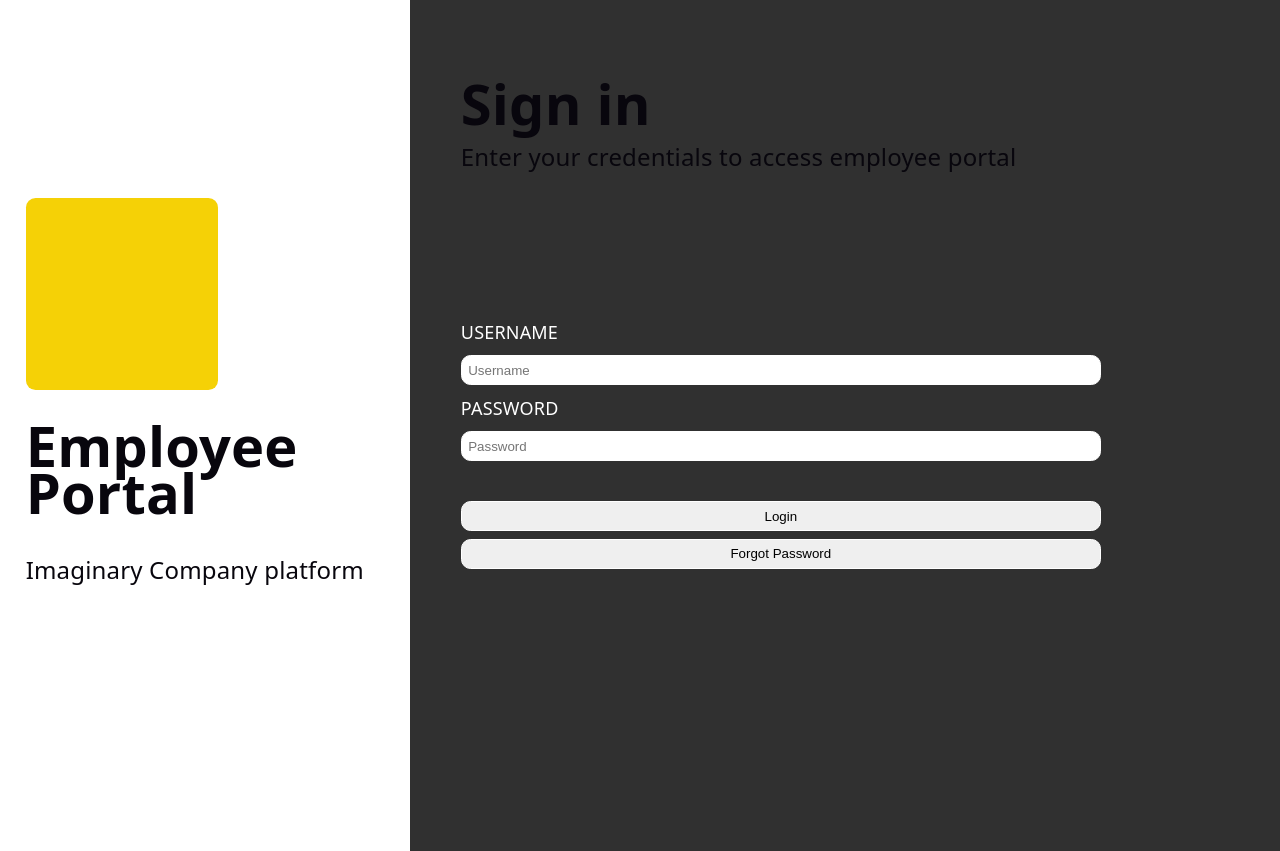
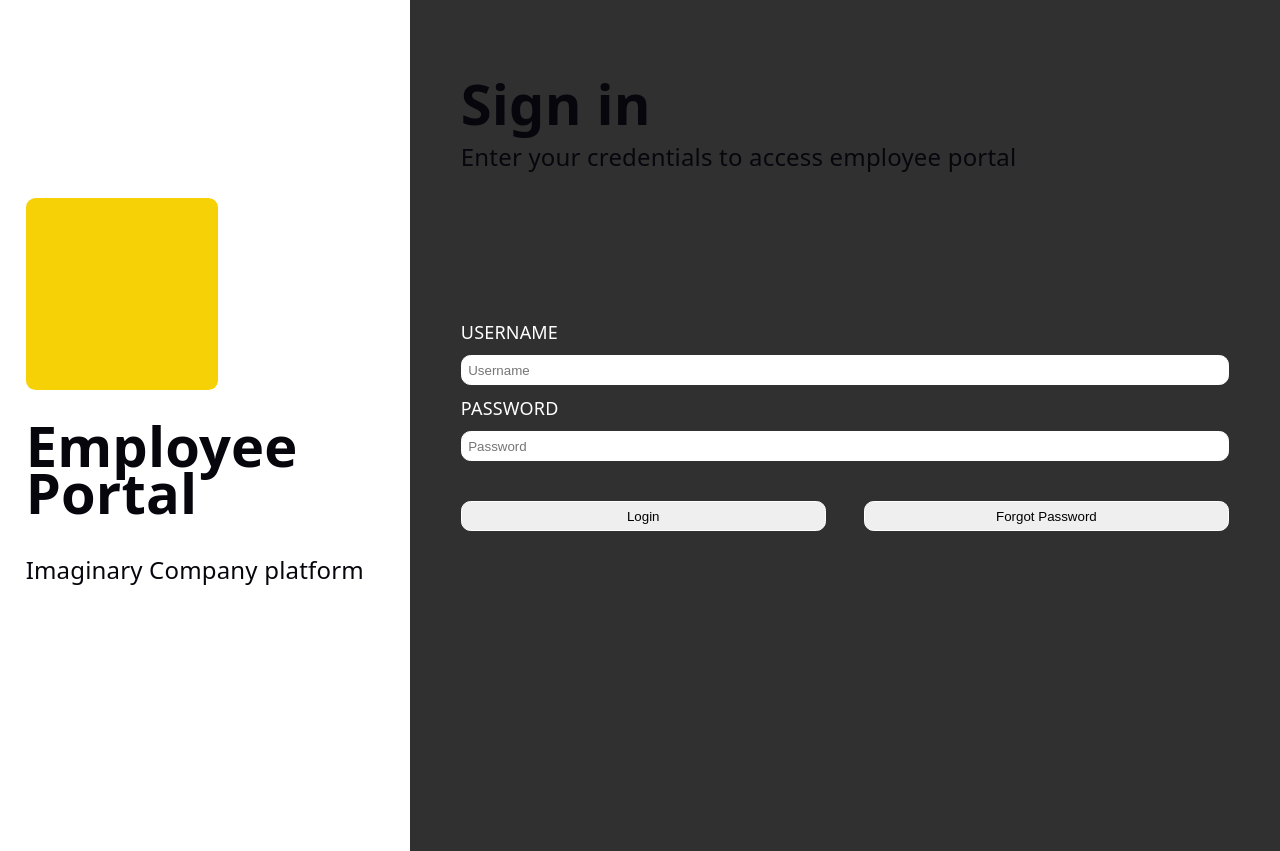
Before and after one commit to LewisSmith291/EmployeePortal, a React (Vite) app in the folder client/: page / in a window 1280 px wide. Built offline with nearby package versions, Linux system fonts and the light colour scheme.

Commit message:
Updated UI layout

```diff
--- a/client/src/App.css
+++ b/client/src/App.css
@@ -99,7 +99,7 @@ p{
   font-size:large;
 }
 
-#heading,#inputs,#buttons{
+#heading,#inputs{
   width:80%;
   display:flex;
   flex-direction: column;
@@ -107,7 +107,6 @@ p{
   width:100%;
   gap:1vh;
 }
-
 
 #heading h1{
   font-weight:600;
@@ -124,8 +123,8 @@ p{
 }
 
 #inputs input{
-  width:50vw;
   box-sizing: border-box;
+  width:100%;
 }
 
 #buttons button{
@@ -133,6 +132,16 @@ p{
   box-sizing: border-box;
 }
 
+#buttons button:hover{
+  cursor: pointer;
+}
+
 #display-information h1{
   font-weight: 600;
 }
+
+#buttons{
+  flex-direction: row;
+  display: flex;
+  gap:5%;
+}
```
